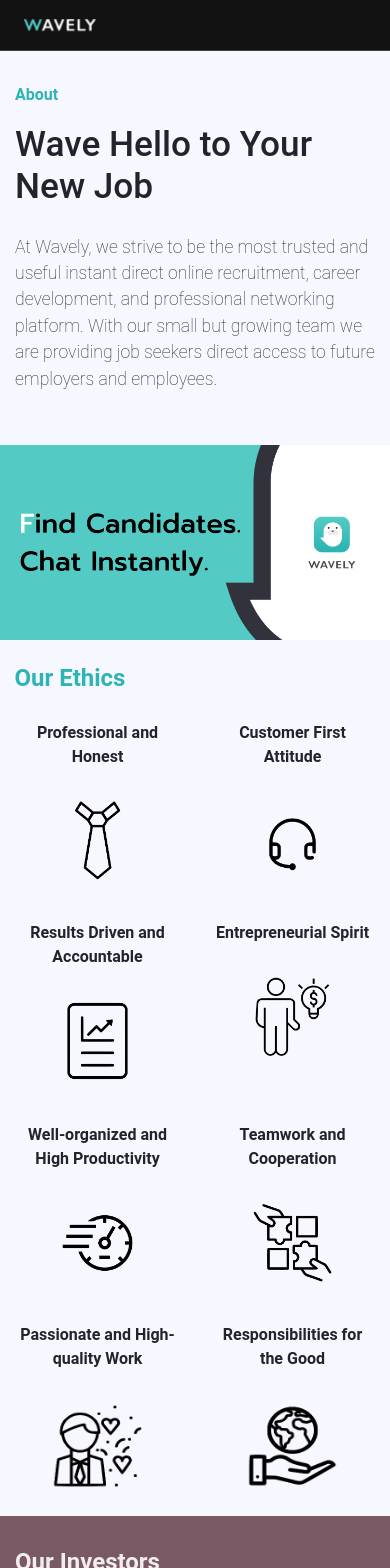
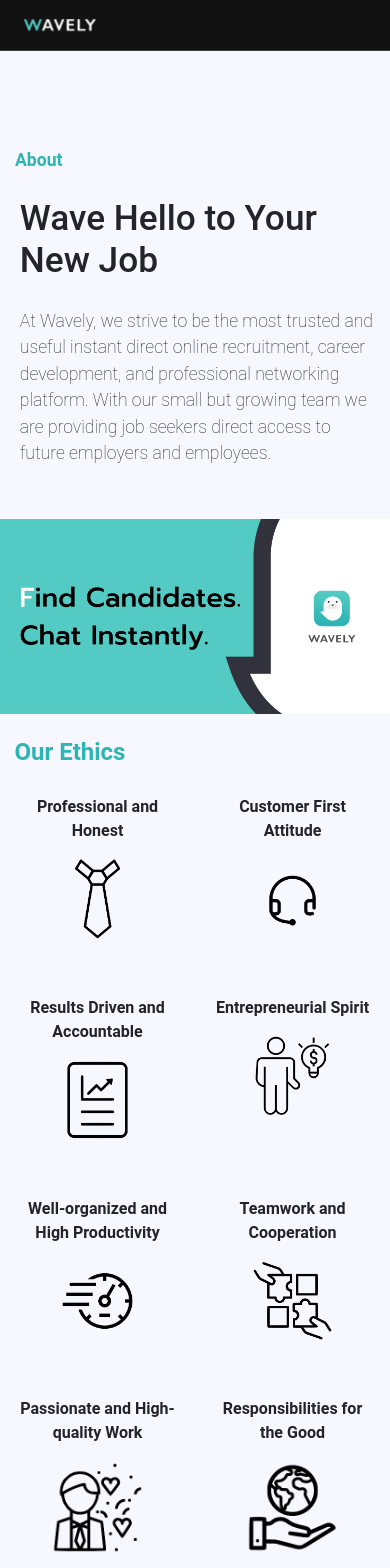
Before and after one commit to WavelyUSA/Wavely-About-Page, a React (Create React App) app in the folder about-us/: page / in a window 390 px wide. Shown: the top 1568 px of the page. Built offline with nearby package versions, Linux system fonts and the light colour scheme.

Commit message:
Further optimized changes for mobile. Developing carousel functionality

```diff
--- a/about-us/src/App.js
+++ b/about-us/src/App.js
@@ -5,6 +5,7 @@ import AboutJumbotron from "./components/Jumbotron/Jumbotron";
 import Banner from "./components/Banner/Banner";
 import Ethics from "./components/Ethics/Ethics";
 import Investors from "./components/Investors/Investors";
+// import Carousel from "./components/Carousel/Carousel";
 
 function App() {
   return (
@@ -14,6 +15,7 @@ function App() {
       <Banner />
       <Ethics />
       <Investors />
+      {/* <Carousel /> */}
     </div>
   );
 }
--- /dev/null
+++ b/about-us/src/components/Carousel/Carousel.css
@@ -0,0 +1,4 @@
+.carousel-container {
+  background: grey;
+  color: blue;
+}
--- a/about-us/src/components/Ethics/Ethics.css
+++ b/about-us/src/components/Ethics/Ethics.css
@@ -8,7 +8,7 @@
 }
 
 .internal-ethics-container {
-  padding: 0;
+  padding: 0 0 1.5em 0;
 }
 
 .ethics-title {
--- a/about-us/src/components/EthicsCard/EthicsCard.css
+++ b/about-us/src/components/EthicsCard/EthicsCard.css
@@ -6,7 +6,6 @@
 }
 
 .card-body {
-  height: 100%;
   display: flex;
   flex-direction: column;
   align-items: center;
@@ -20,10 +19,10 @@
 
 .img-big-container {
   text-align: center;
-  height: 50%;
   width: 60%;
 }
 
 .img-container {
-  height: 100%;
+  position: relative;
+  top: -1em;
 }
--- a/about-us/src/components/EthicsCard/EthicsCard.js
+++ b/about-us/src/components/EthicsCard/EthicsCard.js
@@ -14,7 +14,6 @@ const EthicsCard = props => {
         <Card.Text className="card-text">{props.ethicsText}</Card.Text>
         <div className="img-big-container">
           <Card.Img
-            variant="bottom"
             className="img-container"
             src={props.image}
             // style={imgStyle}
--- /dev/null
+++ b/about-us/src/components/ImageSlider/ImageSlider.css
@@ -0,0 +1,4 @@
+.image-slider {
+  background-size: cover;
+  background-position: center;
+}
--- a/about-us/src/components/Investors/Investors.css
+++ b/about-us/src/components/Investors/Investors.css
@@ -34,5 +34,5 @@
 }
 
 .ggv-capital-img {
-  margin-bottom: 2em;
+  margin-bottom: 1em;
 }
--- a/about-us/src/components/Jumbotron/Jumbotron.css
+++ b/about-us/src/components/Jumbotron/Jumbotron.css
@@ -1,12 +1,14 @@
 .jumbotron-container {
   font-family: "Roboto";
   background: #f7f7ff;
-  margin-bottom: -32px;
+  margin-bottom: -2em;
+  padding-top: 6em;
 }
 
 .about-word {
   color: #2db4b4;
   font-weight: 600;
+  font-size: 1.1em;
 }
 
 .jumbotron-title {
@@ -23,5 +25,6 @@
 }
 
 .jumbotron-content-container {
-  margin-top: 1em;
+  margin-top: 1.5em;
+  margin-left: 0.3em;
 }
```
Also changed, not shown: about-us/src/components/Carousel/Carousel.js (added, +52 -0 lines), about-us/src/components/CarouselArrow/CarouselArrow.js (added, +13 -0 lines), about-us/src/components/ImageSlider/ImageSlider.js (added, +12 -0 lines), about-us/src/components/CarouselArrow/CarouselArrow.css (added), about-us/src/components/images/Investors/goldman-sachs.png.
